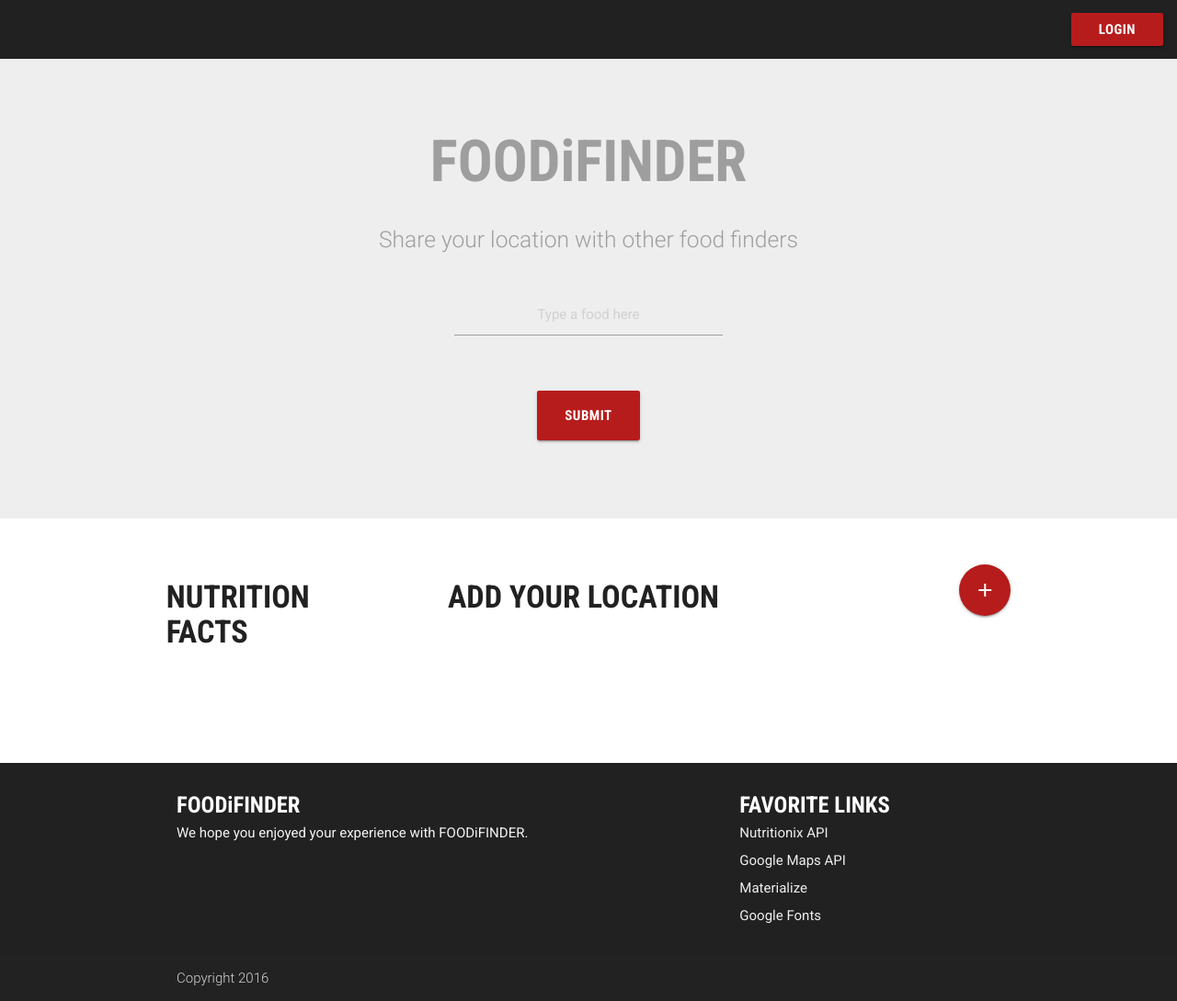
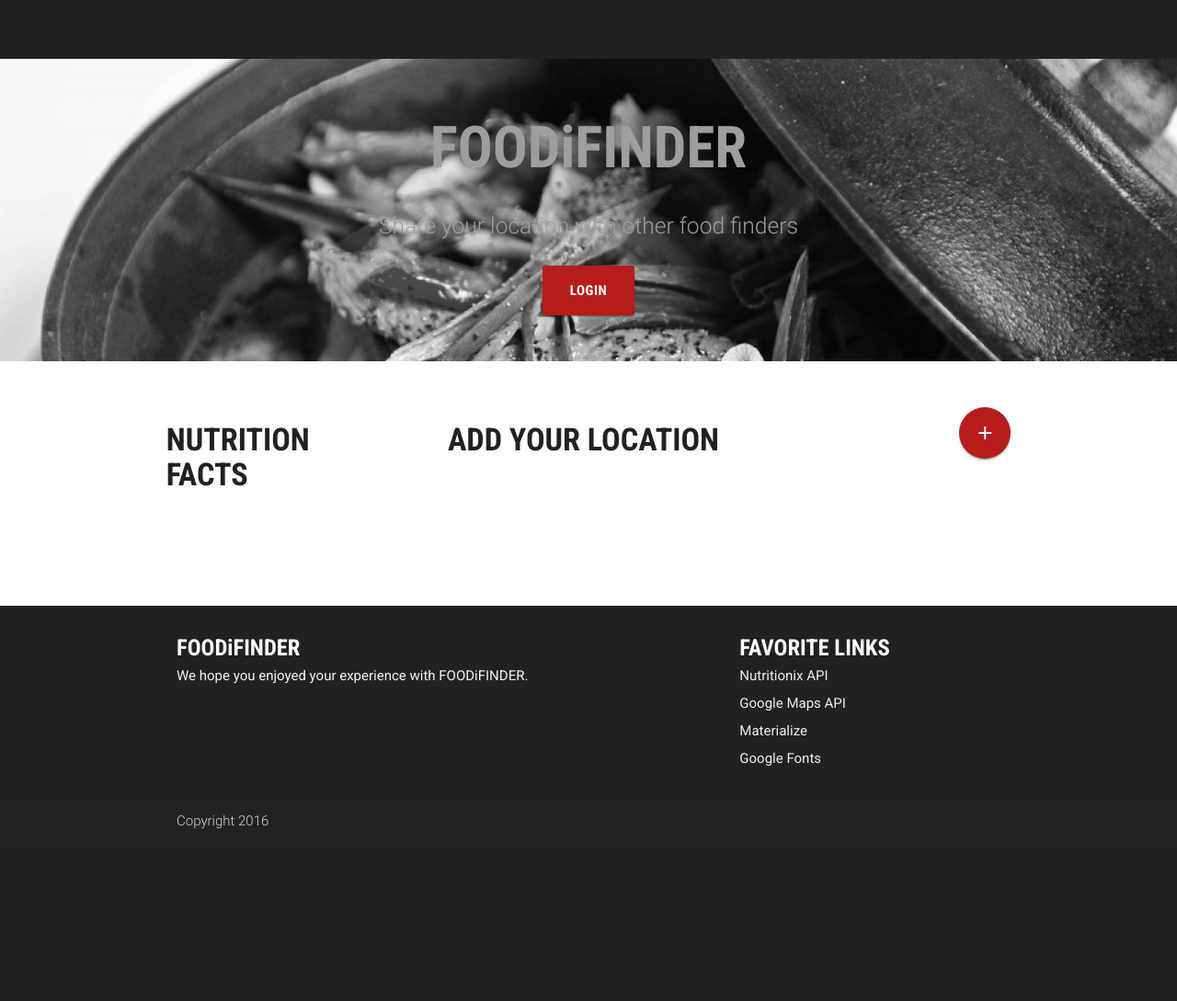
Before and after one commit to CMcKinley/foodifinder, a PHP site: page / in a window 1280 px wide. Shown: the whole page at 92% size. After the commit the page ends 902 px from the top, so only its background shows below. Run offline with PHP 8.4, Linux system fonts and the light colour scheme; some libraries are stand-ins or nearby versions; some web fonts are replaced.

Commit message:
fixed background image

```diff
--- a/assets/css/style.css
+++ b/assets/css/style.css
@@ -17,10 +17,16 @@ h5.subhead {
   font-family: 'Roboto', sans-serif;
 }
 
+#auth {
+  background: transparent;
+}
+
 /* want to replace background color with image...*/
-.parallax-container {
-  background-color: #eeeeee;
-  /*background: url('assets/images/food.jpg')*/
+.bkgrd {
+/*background-color: #cccccc;*/
+  background: url('../images/food.jpg');
+  background-repeat: no-repeat;
+  background-size: cover;
 }
 
 
--- a/index.html
+++ b/index.html
@@ -7,12 +7,13 @@
 	<link href='https://fonts.googleapis.com/css?family=Roboto:400,300' rel='stylesheet' type='text/css'>
 	<link href="https://fonts.googleapis.com/icon?family=Material+Icons" rel="stylesheet">
   	<!-- materialize CSS -->
- 	 <link rel="stylesheet" href="https://cdnjs.cloudflare.com/ajax/libs/materialize/0.97.6/css/materialize.min.css">
+ 	<link rel="stylesheet" href="https://cdnjs.cloudflare.com/ajax/libs/materialize/0.97.6/css/materialize.min.css">
   	<!-- materialize JavaScript -->
-  	<script src="https://cdnjs.cloudflare.com/ajax/libs/materialize/0.97.6/js/materialize.min.js"></script>
+
 	<link rel="stylesheet" type="text/css" href="assets/css/style.css">
 	<script src="https://cdn.firebase.com/js/client/2.4.1/firebase.js"></script>
 	<script src="https://code.jquery.com/jquery-2.2.3.js" integrity="sha256-laXWtGydpwqJ8JA+X9x2miwmaiKhn8tVmOVEigRNtP4=" crossorigin="anonymous"></script>
+	<script src="https://cdnjs.cloudflare.com/ajax/libs/materialize/0.97.6/js/materialize.min.js"></script>
 	<script type="text/javascript" src="assets/javascript/app.js"></script>
 </head>
 
@@ -24,7 +25,7 @@
  <nav class="grey darken-4">
     <div class="nav-wrapper">
       <ul class="right">
-        <li id="auth"><a class="waves-effect waves-light btn txtbtn red darken-4">Login</a></li>
+        <li id="auth"><!--<a class="waves-effect waves-light btn txtbtn red darken-4">Login</a>--></li>
       </ul>
     </div>
   </nav>
@@ -36,9 +37,9 @@
 
 
 <!--top banner section-->
-   <div id="index-banner" class="parallax-container">
-    <div class="section no-pad-bot">
-      <div class="container">
+   <!--<div id="index-banner" class="headercontainer">
+    <div class="section no-pad-bot">-->
+      <div class="bkgrd">
         <br><br>
 
         <!--Main text-->
@@ -50,32 +51,17 @@
     <!--form with main button and input field-->
     <form class="col s12">
         	<div class="row center">
-    			<div class="row">
-    				<!--Input field-->
-        			<div class="input-field col s4 offset-s4">
-          				<input id="user_food" type="text" class="validate center" placeholder="Type a food here">
-        			</div>
-      			</div>
-  			</div>
-        	<div class="row center">
         		<!--Submit Button-->
-
-          		<input type="submit" value="Submit" class="btn-large txtbtn waves-effect waves-light red darken-4" id="search"></input>
-
+        		<ul>
+          		<li id="auth"><a class="waves-effect waves-light btn-large txtbtn red darken-4">Login</a></li>
+          		</ul>
         	</div>
         <br><br>
-
+	 </form>
      </div>
-    </div>
-    </form>
 
 
-    <!--background image-->
-    <div class="parallax"><img src="assets/images/food.jpg" alt="Unsplashed background img 1"></div>
-  </div>
-
-
-
+  <!--</div>-->
 
 <!--Nutrition Facts and Map divs-->
 <div class="container foodfacts">
@@ -137,6 +123,5 @@
             </div>
           </div>
 </footer>
-
 </body>
 </html>
```
Also changed, not shown: assets/images/pizza.JPG (added).
